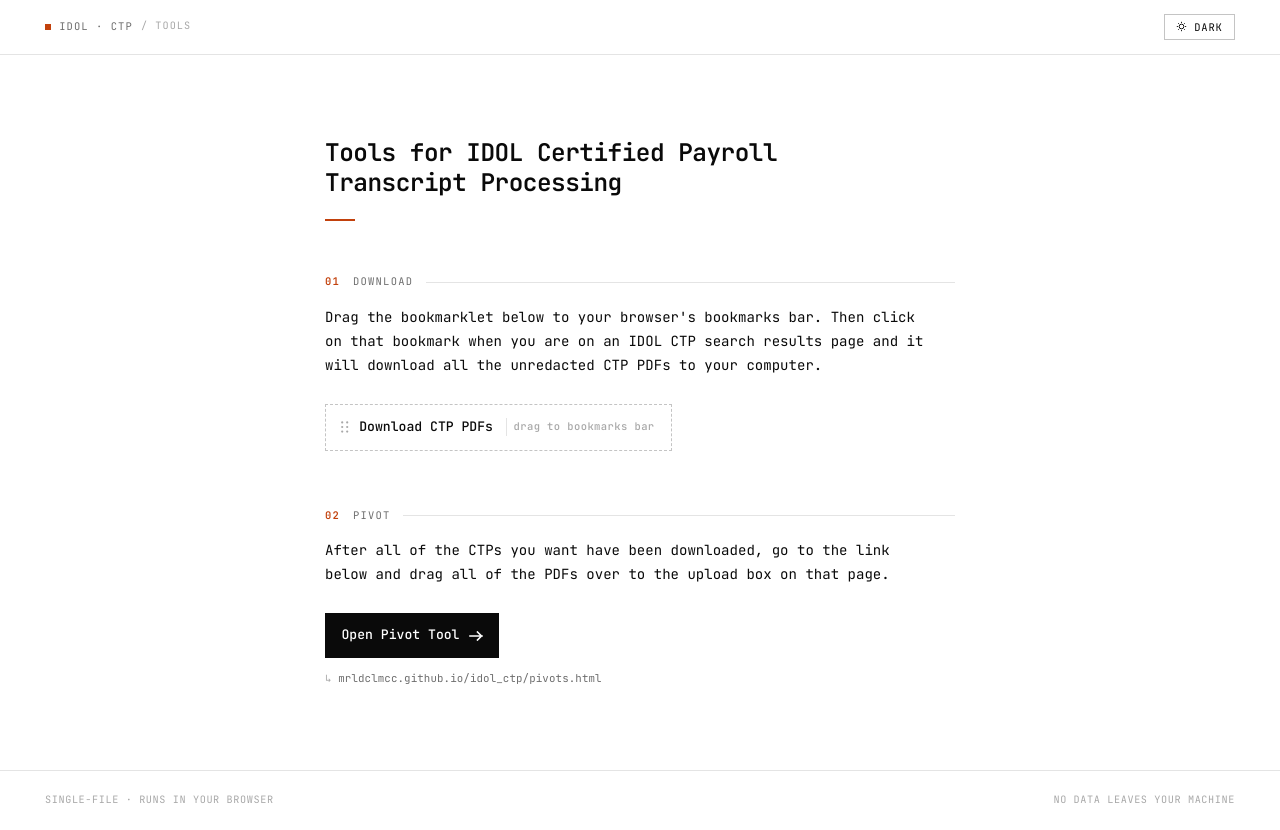
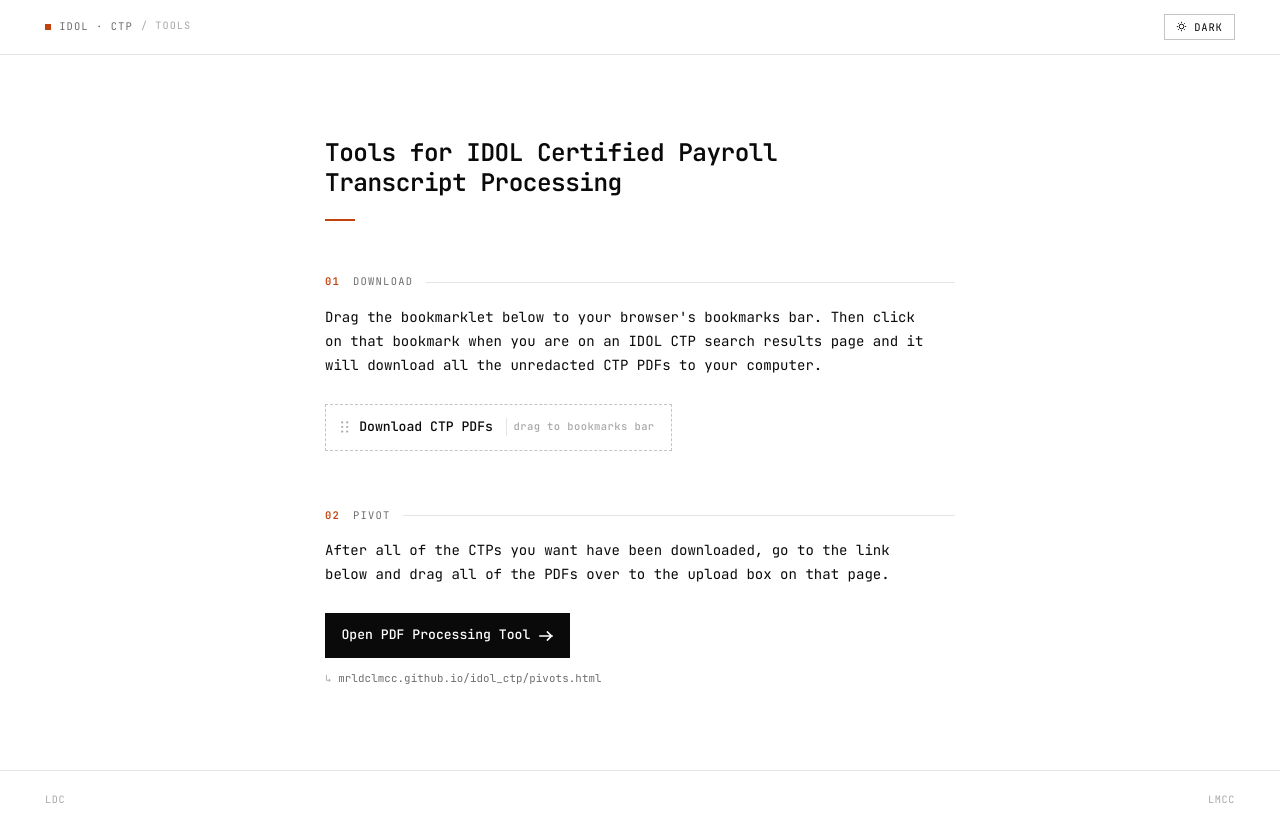
Before and after one commit to mrldclmcc/idolctptools, a plain HTML site: page index.html in a window 1280 px wide. Drawn offline with Linux system fonts and the light colour scheme.

Commit message:
Update link text and footer content in index.html

```diff
--- a/index.html
+++ b/index.html
@@ -430,7 +430,7 @@
          href="https://mrldclmcc.github.io/idol_ctp/pivots.html"
          target="_blank"
          rel="noopener noreferrer">
-        <span>Open Pivot Tool</span>
+        <span>Open PDF Processing Tool</span>
         <svg class="arrow" width="14" height="10" viewBox="0 0 14 10" fill="none" stroke="currentColor" stroke-width="1.6" stroke-linecap="square" aria-hidden="true">
           <path d="M1 5h12M8.5 1l4 4-4 4"/>
         </svg>
@@ -441,8 +441,8 @@
 </main>
 
 <footer>
-  <span>Single-file · runs in your browser</span>
-  <span>No data leaves your machine</span>
+  <span>LDC</span>
+  <span>LMCC</span>
 </footer>
 
 <script>
```
